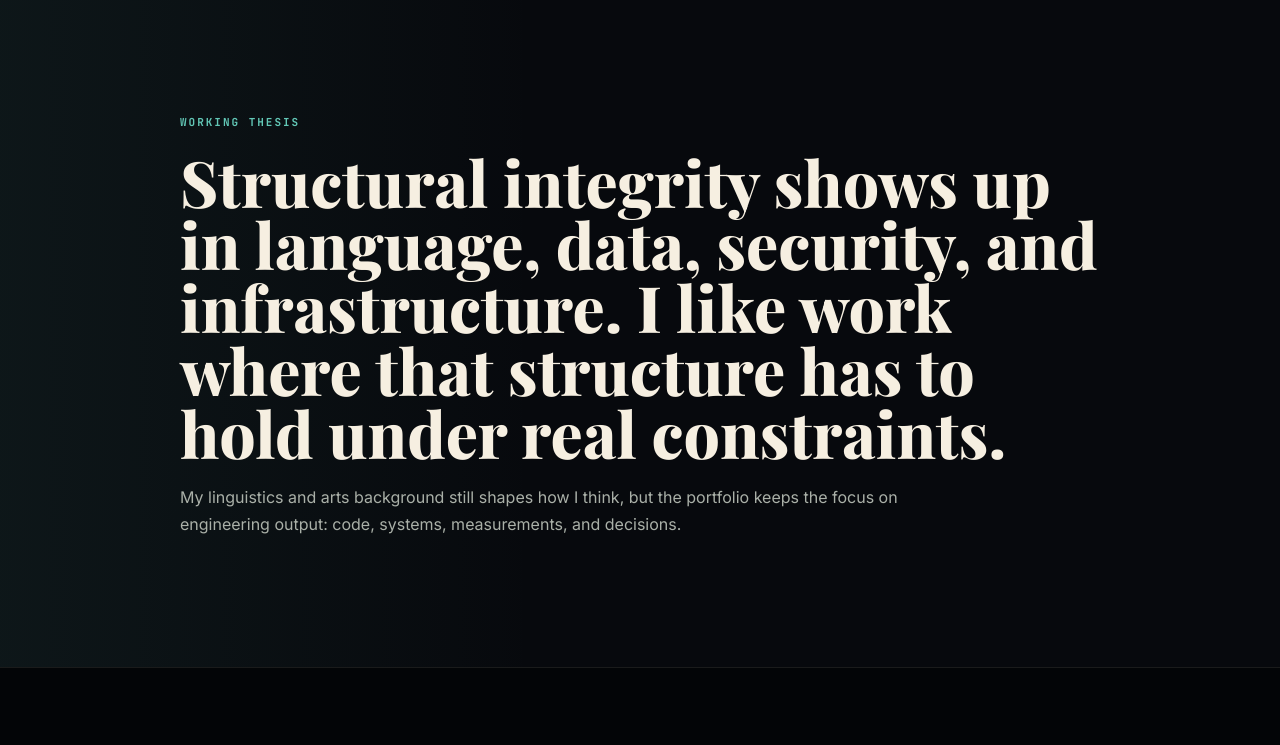
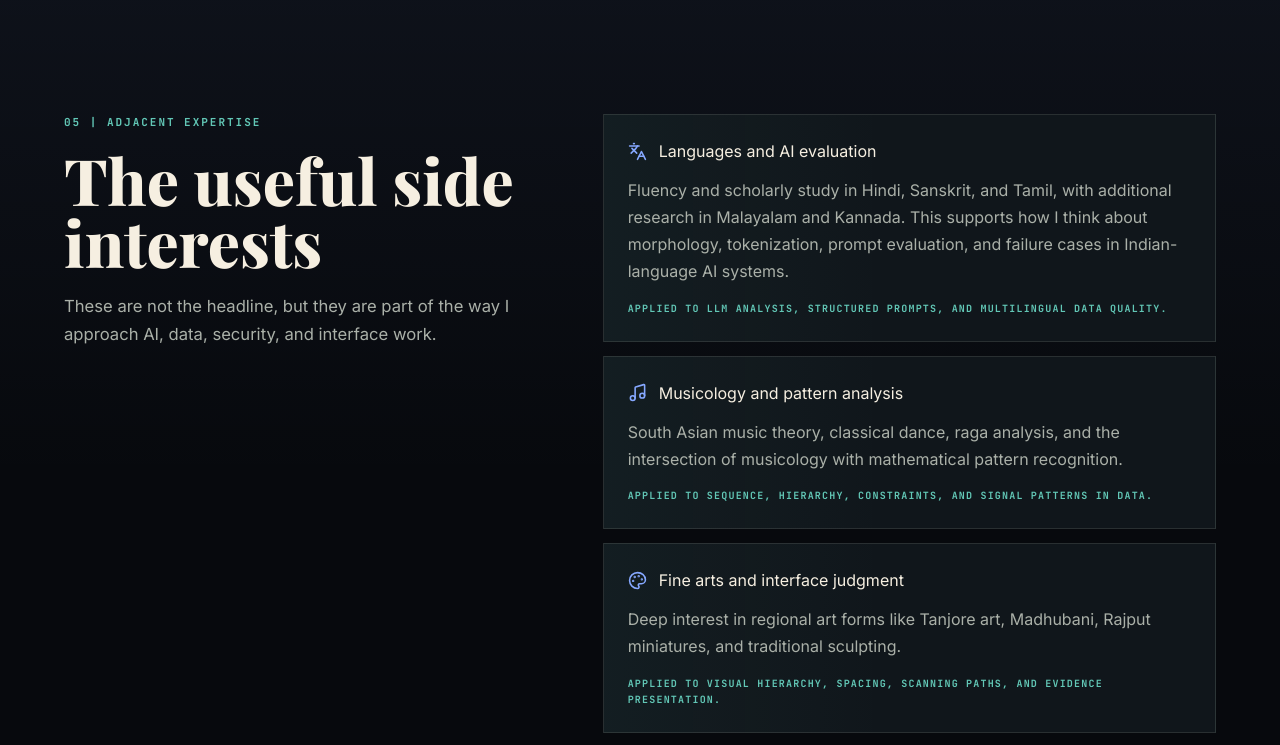
Before and after one commit to Div3-333/Div3-333.github.io, a React (Vite) app: page / in a window 1280 px wide. Shown: the part 8120-8865 px from the top of the page. Built offline with nearby package versions, Linux system fonts and the light colour scheme; a web font is replaced by a local one.

Commit message:
Add focused adjacent expertise section

```diff
--- a/src/App.jsx
+++ b/src/App.jsx
@@ -12,9 +12,12 @@ import {
   FileText,
   GraduationCap,
   Layers,
+  Languages,
   Lock,
   Mail,
+  Music,
   Network,
+  Palette,
   Shield,
 } from 'lucide-react';
 
@@ -252,6 +255,37 @@ const expertise = [
     title: 'Infrastructure',
     icon: Network,
     skills: ['Cloud migration', 'Serverless APIs', 'Performance tuning', 'Network fundamentals'],
+  },
+];
+
+const adjacentExpertise = [
+  {
+    title: 'Languages and AI evaluation',
+    icon: Languages,
+    body:
+      'Fluency and scholarly study in Hindi, Sanskrit, and Tamil, with additional research in Malayalam and Kannada. This supports how I think about morphology, tokenization, prompt evaluation, and failure cases in Indian-language AI systems.',
+    applied: 'Applied to LLM analysis, structured prompts, and multilingual data quality.',
+  },
+  {
+    title: 'Musicology and pattern analysis',
+    icon: Music,
+    body:
+      'South Asian music theory, classical dance, raga analysis, and the intersection of musicology with mathematical pattern recognition.',
+    applied: 'Applied to sequence, hierarchy, constraints, and signal patterns in data.',
+  },
+  {
+    title: 'Fine arts and interface judgment',
+    icon: Palette,
+    body:
+      'Deep interest in regional art forms like Tanjore art, Madhubani, Rajput miniatures, and traditional sculpting.',
+    applied: 'Applied to visual hierarchy, spacing, scanning paths, and evidence presentation.',
+  },
+  {
+    title: 'Classical texts and systems reading',
+    icon: FileText,
+    body:
+      'Sanskrit literature and classical technical texts sharpen careful reading, taxonomy, and interpretation under ambiguity.',
+    applied: 'Applied to threat modeling, research hygiene, and precise technical documentation.',
   },
 ];
 
@@ -771,6 +805,31 @@ function App() {
         </div>
       </motion.section>
 
+      <motion.section className="section adjacent-section" {...fadeIn}>
+        <div className="section-inner adjacent-layout">
+          <div>
+            <SectionHeader eyebrow="05 | Adjacent Expertise" title="The useful side interests">
+              These are not the headline, but they are part of the way I approach AI, data, security, and interface work.
+            </SectionHeader>
+          </div>
+          <div className="adjacent-grid">
+            {adjacentExpertise.map((item) => {
+              const Icon = item.icon;
+              return (
+                <article className="adjacent-panel" key={item.title}>
+                  <div className="adjacent-title">
+                    <Icon size={19} />
+                    <h3>{item.title}</h3>
+                  </div>
+                  <p>{item.body}</p>
+                  <span>{item.applied}</span>
+                </article>
+              );
+            })}
+          </div>
+        </div>
+      </motion.section>
+
       <motion.section className="section closing-section" {...fadeIn}>
         <div className="section-inner closing-note">
           <p className="eyebrow">Working thesis</p>
--- a/src/index.css
+++ b/src/index.css
@@ -1355,6 +1355,69 @@ a {
   border-bottom: 1px solid rgba(246, 239, 225, 0.08);
 }
 
+.adjacent-section {
+  background:
+    linear-gradient(180deg, rgba(134, 168, 255, 0.055), transparent 46%),
+    var(--bg);
+}
+
+.adjacent-layout {
+  display: grid;
+  grid-template-columns: minmax(0, 0.86fr) minmax(0, 1.14fr);
+  gap: clamp(32px, 6vw, 76px);
+  align-items: start;
+}
+
+.adjacent-grid {
+  display: grid;
+  gap: 14px;
+}
+
+.adjacent-panel {
+  padding: 24px;
+  border: 1px solid rgba(246, 239, 225, 0.11);
+  background:
+    linear-gradient(90deg, rgba(98, 199, 182, 0.045), transparent 46%),
+    var(--surface-soft);
+}
+
+.adjacent-title {
+  display: flex;
+  gap: 12px;
+  align-items: center;
+  margin-bottom: 14px;
+}
+
+.adjacent-title svg {
+  flex: 0 0 auto;
+  color: var(--blue);
+}
+
+.adjacent-title h3 {
+  margin: 0;
+  color: var(--ink);
+  font-size: 1rem;
+  letter-spacing: 0;
+}
+
+.adjacent-panel p {
+  margin: 0;
+  color: var(--muted);
+  line-height: 1.68;
+}
+
+.adjacent-panel span {
+  display: block;
+  margin-top: 16px;
+  color: var(--teal);
+  font-family: "JetBrains Mono", monospace;
+  font-size: 10px;
+  font-weight: 800;
+  letter-spacing: 0.12em;
+  line-height: 1.6;
+  text-transform: uppercase;
+}
+
 .closing-section {
   background:
     linear-gradient(90deg, rgba(98, 199, 182, 0.07), transparent 42%),
@@ -1426,6 +1489,7 @@ a {
   }
 
   .case-layout,
+  .adjacent-layout,
   .education-layout,
   .footer-layout {
     grid-template-columns: 1fr;
```
